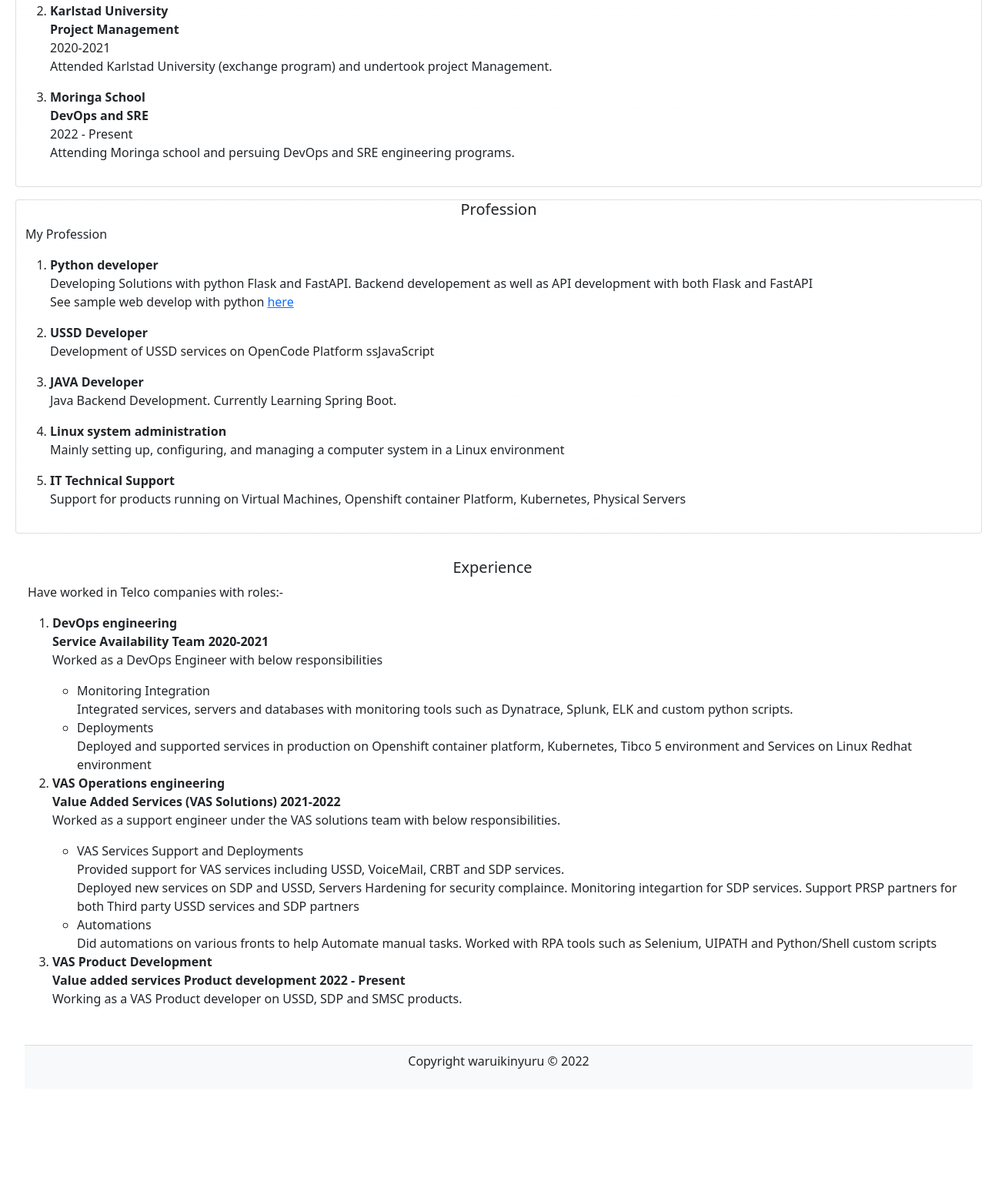
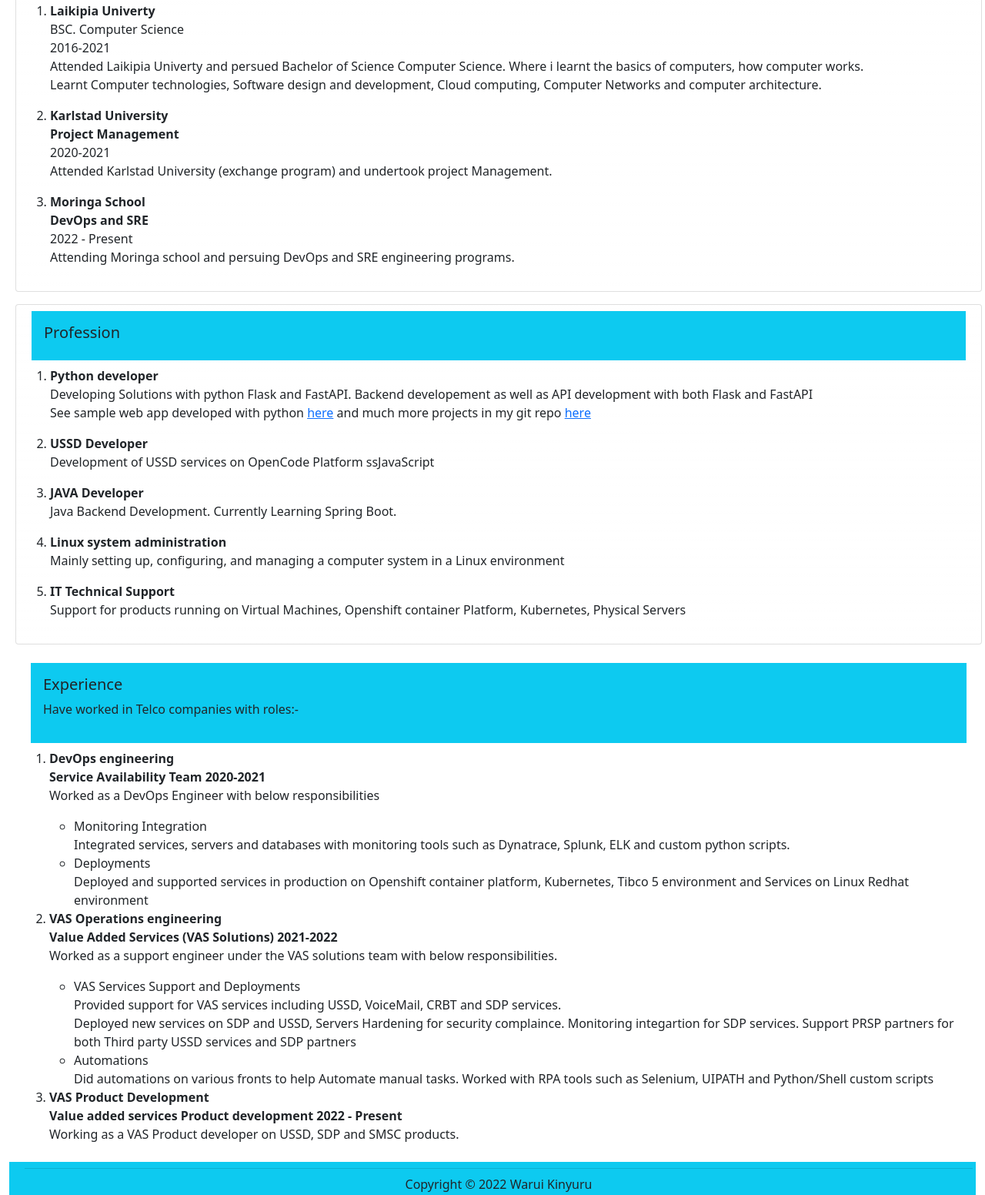
Before and after one commit to franciskinyuru/myportfolio, a plain HTML site: page index.html in a window 1280 px wide. Shown: the part 695-2247 px from the top of the page at 77% size. Before the commit the page ends 2117 px from the top, so only its background shows below. Drawn offline with nearby package versions, Linux system fonts and the light colour scheme.

Commit message:
add changes in index.html file

```diff
--- a/css/styles.css
+++ b/css/styles.css
@@ -19,6 +19,10 @@ img {
     width: 100%;
     height: auto;
 
+}
+
+footer{
+    float: left;
 }
 
 /* For mobile phones: */
--- a/index.html
+++ b/index.html
@@ -14,7 +14,7 @@
         integrity="sha384-cVKIPhGWiC2Al4u+LWgxfKTRIcfu0JTxR+EQDz/bgldoEyl4H0zUF0QKbrJ0EcQF"
         crossorigin="anonymous"></script>
 </head>
-<nav class="navbar navbar-expand-lg navbar-light">
+<nav class="navbar navbar-expand-lg navbar-light bg-info">
     <div class="container-fluid">
         <a class="navbar-brand" href="#">CV</a>
         <button class="navbar-toggler" type="button" data-bs-toggle="collapse" data-bs-target="#navbarSupportedContent"
@@ -49,10 +49,12 @@
             </div>
 
             <div class="col-sm-12 col-lg-9 col-md-9 mt-3">
-                <h5 class="text-left" id="about">About Francis</h5>
+                <div class="card-body bg-info m-2">
+                    <h5 class="text-left" id="about">About Francis</h5>
                 <p>Francis Kinyuru is a profession in <strong> Telco and Tech Industry</strong><br>
-                    What drives are my motives and character:-
+                    What drives my motives and character:-
                 </p>
+                </div>
                 <ol>
                     <li>Team Player</li>
                     <li>Self organized</li>
@@ -60,7 +62,9 @@
                     <li>Always ready to learn unlearn and relearn</li>
                     <li>Innovative</li>
                 </ol>
-                <h5 class="text-left">Hobbies and Interests</h6>
+                <div class="card-body bg-info m-2">
+                    <h5 class="text-left">Hobbies and Interests</h6>
+                </div>
                     <ul>
                         <li>Learning Things in Tech</li>
                         <li>Coding</li>
@@ -75,8 +79,10 @@
     <div class="container-fluid card-group">
         <div class="row">
             <div class="col-md-12 col-md-12 col-lg-12 card m-2 bg-gradient">
-                <h5 class="text-center" id="education">Education</h5>
+            <div class="card-body bg-info m-2">
+                <h5 class="text-left" id="education">Education</h5>
                 <p>Have traversed Various institution and learnt alot in life so far. Including</p>
+            </div>
                 <ol>
                     <li><strong>Laikipia Univerty</strong></li>
                     <p>BSC. Computer Science <br> 2016-2021<br>
@@ -99,14 +105,16 @@
                 </ol>
             </div>
             <div class="col-md-12 col-md-12 col-lg-12 card m-2 bg-gradient">
-                <h5 class="text-center" id="profession">Profession</h5>
-                <p>My Profession</p>
+                <div class="card-body bg-info m-2 ">
+                    <h5 class="text-left" id="profession">Profession</h5>
+                </div>
                 <ol>
                     <li><strong>Python developer</strong></li>
                     <p>Developing Solutions with python Flask and FastAPI. Backend developement as well as API
                         development with
                         both Flask and FastAPI <br>
-                        See sample web develop with python <a href="https://youtme.herokuapp.com/">here</a>
+                        See sample web app developed with python <a href="https://youtme.herokuapp.com/">here</a>
+                        and much more projects in my git repo <a href="https://github.com/franciskinyuru">here</a>
                     </p>
                     <li> <strong>USSD Developer</strong></li>
                     <p>
@@ -127,9 +135,11 @@
                 </ol>
             </div>
 
-            <div class="col-md-12 col-md-12 col-lg-12 card-body m-2 bg-gradient">
-                <h5 class="text-center" id="experience">Experience</h5>
+            <div class="col-md-12 col-md-12 col-lg-12  m-2">
+                <div class="card-body bg-info m-2">
+                    <h5 class="text-left" id="experience">Experience</h5>
                 <p>Have worked in Telco companies with roles:-</p>
+                </div>
                 <ol>
                     <li><strong>DevOps engineering</strong></li>
                     <p><strong>Service Availability Team 2020-2021</strong><br>
@@ -176,12 +186,12 @@
 
 
 </body>
-<footer class="container-fluid">
+<footer class="container-fluid bg-info">
     <div class="container-fluid">
         <div class="row">
-            <div class="col-sm-12 col-md-12 col-lg-12 card-footer bg-light m-2">
-                <p class="text-center"> <span class="text-center">Copyright waruikinyuru &copy;
-                        <script>document.write(/\d{4}/.exec(Date())[0])</script>
+            <div class="col-sm-12 col-md-12 col-lg-12 card-footer bg-info m-2">
+                <p class="text-center"> <span class="text-center">Copyright &copy;
+                        <script>document.write(/\d{4}/.exec(Date())[0])</script> Warui Kinyuru
                     </span></p>
             </div>
         </div>
```
